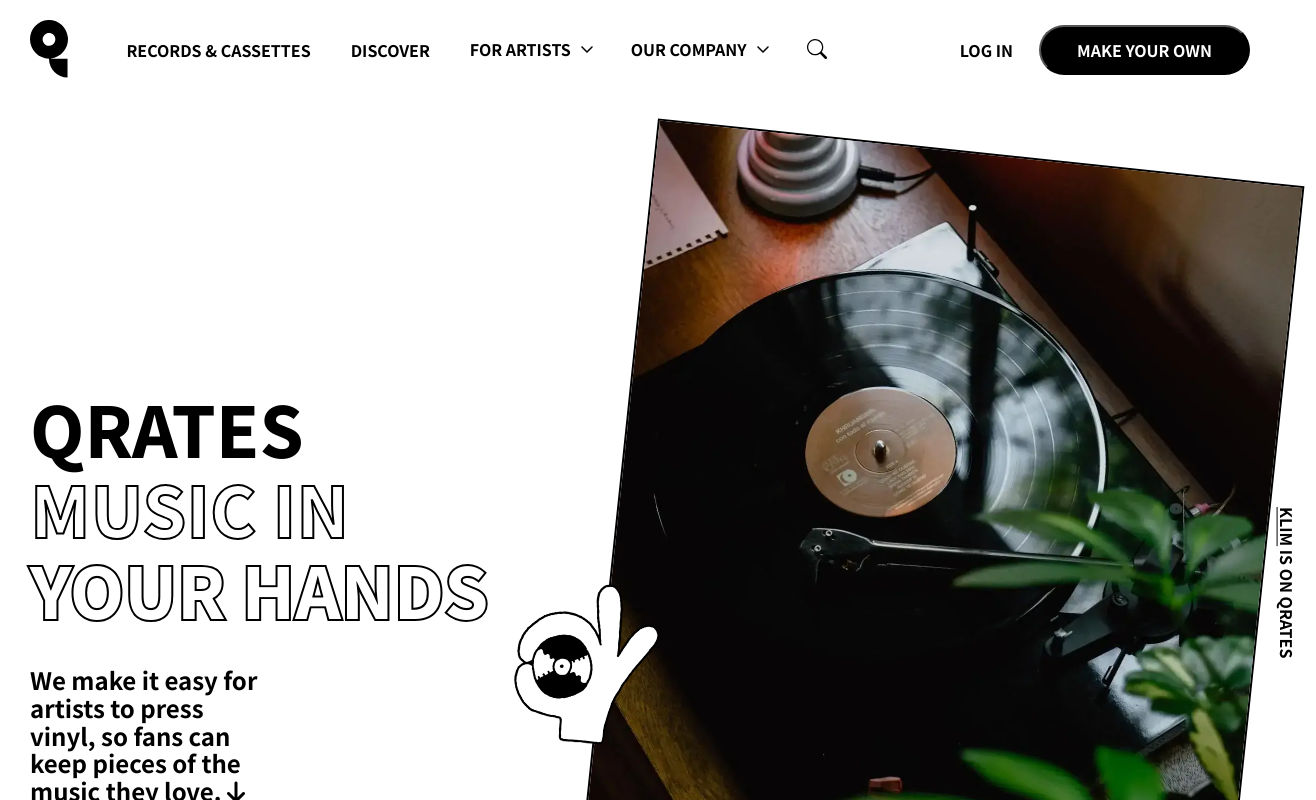
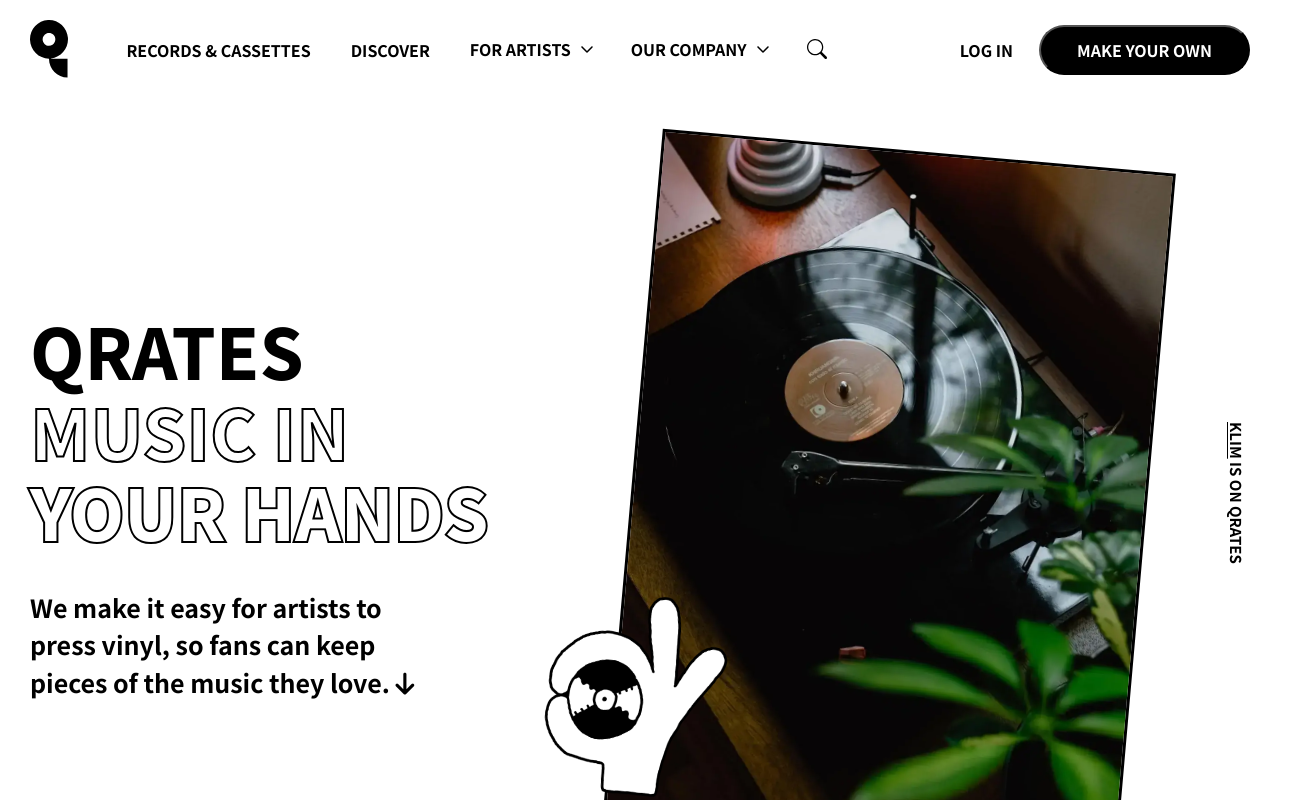
Before and after one commit to YamaCode21/Qrates-Clone---Frontend-Practice, an Angular app: page / in a window 1280 px wide. Shown: the top 800 px of the page, 1316 px wide, since content can reach past the window. Built offline with nearby package versions, Linux system fonts and the light colour scheme.

Commit message:
Actualizando header 2

```diff
--- a/src/app/layout/header/header.component.scss
+++ b/src/app/layout/header/header.component.scss
@@ -17,8 +17,8 @@
 }
 
 #derecha-header {
-  width: 55%;
-  margin-left: 5%;
+    width: 60%;
+    padding-left: 5%;
     position: relative;
     display: flex;
     align-items: center;
@@ -59,31 +59,37 @@
 }
 
 h2 {
+    font-size: 25px;
     margin-top: -10px;
-  width: 50%;
+    max-width: 80%;
+    min-width: 72%;
+    line-height: 1.5;
 }
 
 #mano-icono {
-  width: 20%;
+    width: 23%;
     max-width: 200px;
     transform: rotate(5deg);
     position: absolute;
-  top: 50%;
-  left: -8.5%;
+    top: 65%;
+    left: 4.5%;
     z-index: 2;
 }
 
 #foto-banner {
-  width: 650px;
-  border: 2px solid var(--black);
-  transform: rotate(6deg);
-  margin-left: 5%;
+    max-width: 800px;
+    min-width: 500px;
+    border: 3px solid var(--black);
+    transform: rotate(5deg);
+    margin-left: 8%;
     z-index: 1;
 }
 
 p {
+    font-size: 15px;
     writing-mode: vertical-rl;
-  padding-right: 20px;
+    margin-left: 80px;
+    margin-right: 35px;
 }
 
 .btn-container {
```
Lines whose indentation alone changed are shown as unchanged.
